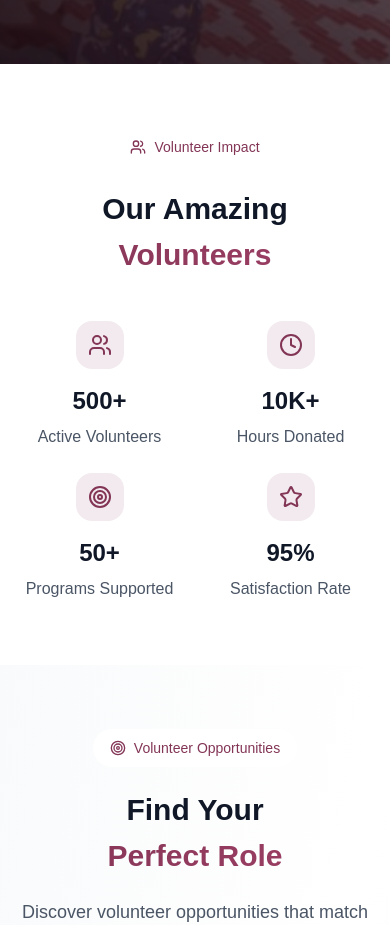
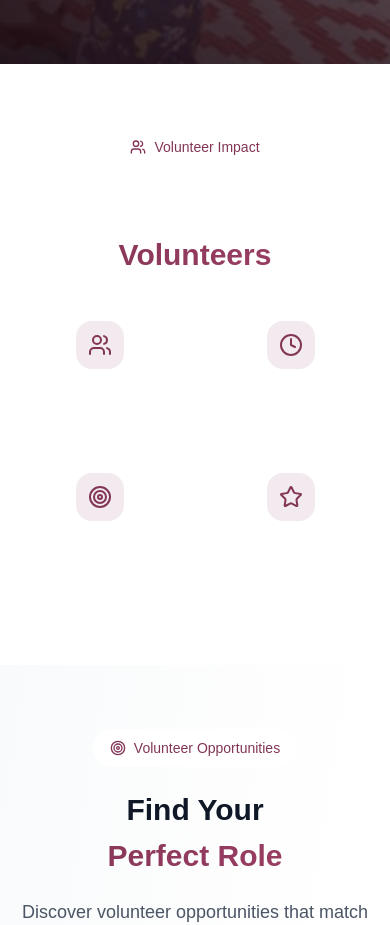
Before and after one commit to HarryKirigwi/faith-foundation, a Next.js app: page /pages/volunteer in a window 390 px wide. Shown: the part 780-1705 px from the top of the page. Built offline with nearby package versions, Linux system fonts and the light colour scheme.

Commit message:
backdrop

```diff
--- a/src/app/pages/volunteer/page.js
+++ b/src/app/pages/volunteer/page.js
@@ -277,7 +277,9 @@ export default function VolunteerPage() {
 
       {/* Volunteer Stats Section */}
       <section className="py-16 lg:py-20 bg-white relative overflow-hidden">
-        <div className="relative max-w-7xl mx-auto px-4 sm:px-6 lg:px-8">
+        {/* Content with Backdrop Filter - Mobile Only */}
+        <div className="relative z-10 md:backdrop-blur-none md:bg-transparent backdrop-blur-[10px] bg-white/20">
+          <div className="max-w-7xl mx-auto px-4 sm:px-6 lg:px-8">
             <div
               id="stats-header"
               className={`text-center mb-12 lg:mb-16 ${
@@ -288,7 +290,7 @@ export default function VolunteerPage() {
                 <Users size={16} className="mr-2" />
                 Volunteer Impact
               </div>
-            <h2 className="text-3xl sm:text-4xl lg:text-6xl font-bold text-gray-900 leading-tight mb-6">
+              <h2 className="text-3xl sm:text-4xl lg:text-6xl font-bold text-white md:text-gray-900 leading-tight mb-6">
                 Our Amazing
                 <span className="text-[#833556] block mt-2 bg-gradient-to-r from-[#833556] to-[#a04066] bg-clip-text text-transparent">
                   Volunteers
@@ -316,15 +318,16 @@ export default function VolunteerPage() {
                       <Icon size={24} className="text-[#833556]" />
                     </div>
                     <div
-                    className="stat-number text-2xl lg:text-4xl font-bold text-gray-900 mb-2"
+                      className="stat-number text-2xl lg:text-4xl font-bold text-white md:text-gray-900 mb-2"
                       data-value={stat.number}
                     >
                       0
                     </div>
-                  <div className="text-gray-600 font-medium">{stat.label}</div>
+                    <div className="text-white/90 md:text-gray-600 font-medium">{stat.label}</div>
                   </div>
                 );
               })}
+            </div>
           </div>
         </div>
       </section>
```
Lines whose indentation alone changed are shown as unchanged.
